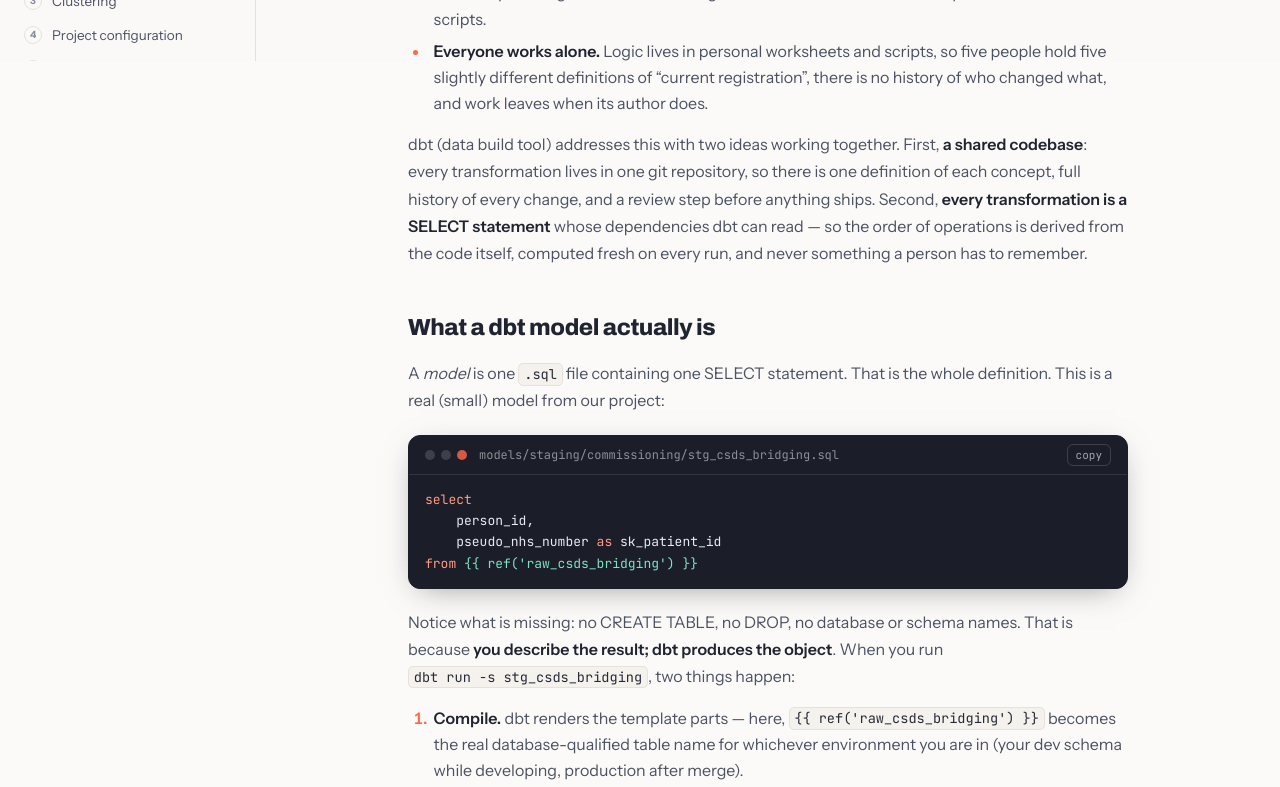
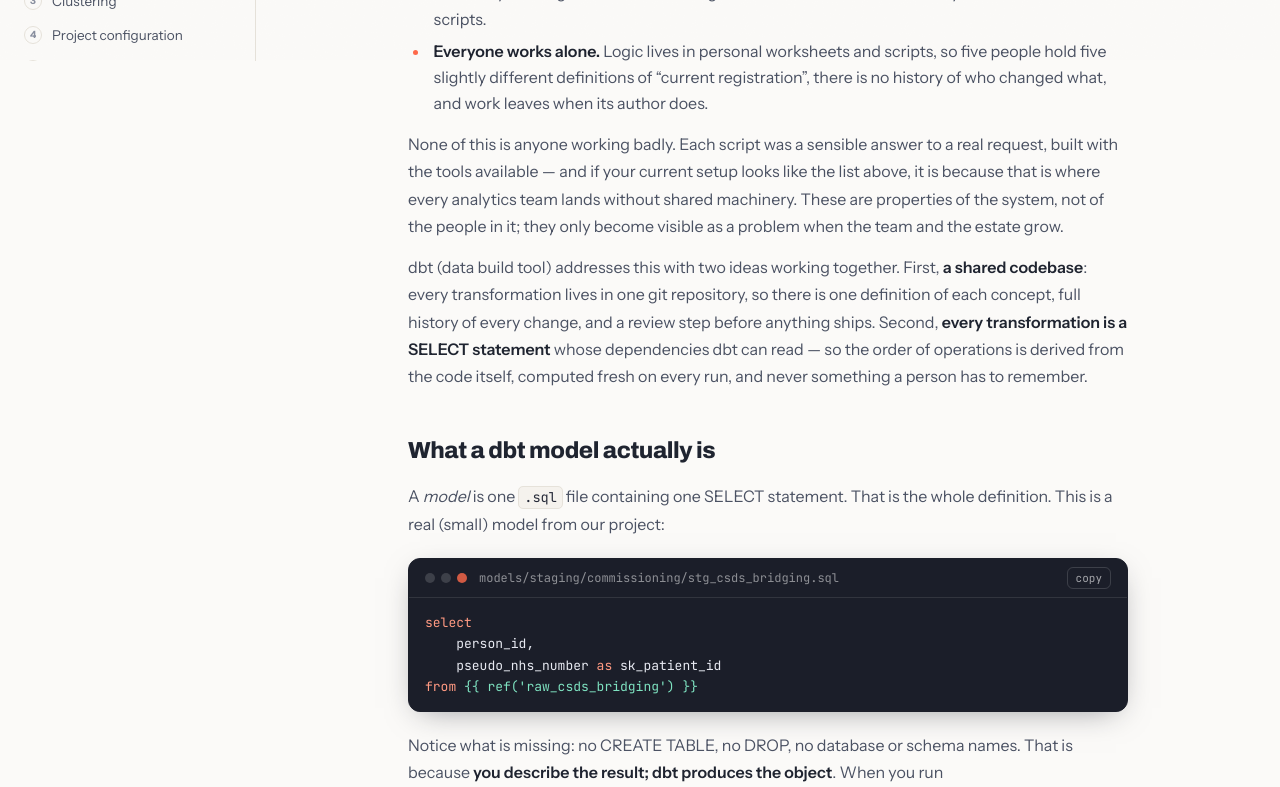
Before and after one commit to EddieDavison92/dbt-onboarding, a Next.js app: page /learn/why-dbt in a window 1280 px wide. Shown: the part 740-1527 px from the top of the page. Built offline with nearby package versions, Linux system fonts and the light colour scheme.

Commit message:
docs: soften problem framing, add stored-procedures observability argument

```diff
--- a/app/learn/why-dbt/page.tsx
+++ b/app/learn/why-dbt/page.tsx
@@ -50,6 +50,14 @@
           its author does.
         </li>
       </ul>
+      <p>
+        None of this is anyone working badly. Each script was a sensible answer to a
+        real request, built with the tools available — and if your current setup looks
+        like the list above, it is because that is where every analytics team lands
+        without shared machinery. These are properties of the system, not of the
+        people in it; they only become visible as a problem when the team and the
+        estate grow.
+      </p>
       <p>
         dbt (data build tool) addresses this with two ideas working together. First,{" "}
         <strong>a shared codebase</strong>: every transformation lives in one git
@@ -151,6 +159,26 @@
           merge are triggered by GitHub Actions.
         </p>
       </Callout>
+
+      <h2>Couldn&apos;t we build this ourselves?</h2>
+      <p>
+        A fair question — Snowflake has stored procedures and tasks, and a determined
+        team can replicate much of what dbt does with them: chained procedures,
+        scheduled refreshes, even hand-rolled logging. The problem is not building it
+        once; it is what you have after building it fifty times. Every procedure is
+        bespoke — its own error handling, its own logging table, its own schedule, its
+        own documentation (or none) — and each one adds to a pile that someone has to
+        monitor, debug and remember.
+      </p>
+      <p>
+        This is the observability argument for dbt: <strong>visibility is a property
+        of the platform, not something each author rebuilds</strong>. Every model run
+        is logged and timed the same way; every test result is recorded nightly;
+        lineage is derived rather than documented; one failure surfaces in one place,
+        with the affected downstream models known immediately. The question “did last
+        night&apos;s build work, and if not, what is affected?” has a single answer —
+        not fifty procedures to check one by one.
+      </p>
 
       <h2>The bigger picture: the analytics development lifecycle</h2>
       <p>
```
